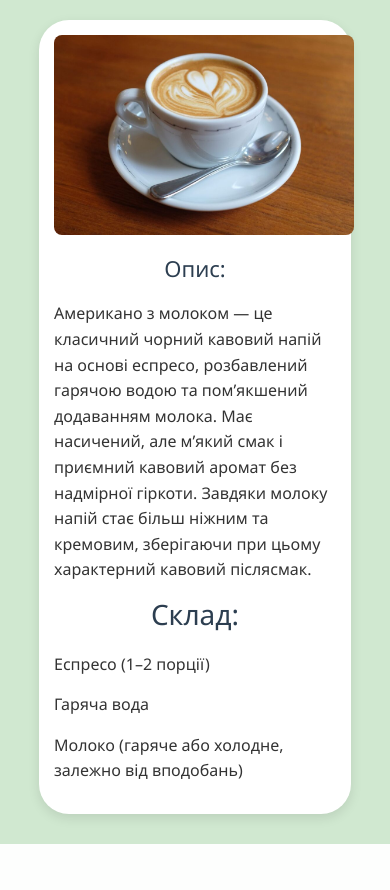
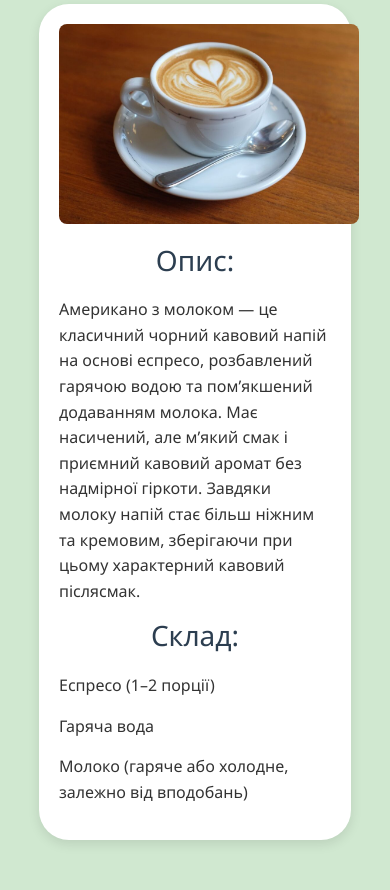
Before and after one commit to NazarStyranec3/menu_cafe, a Django app: page /category/3/product/1/ in a window 390 px wide. Before the commit the page ends 844 px from the top, so only its background shows below. Run offline with Django 5.2, Linux system fonts and the light colour scheme; data comes from the database, SQL or seed files in the repository.

Commit message:
Опис змін, наприклад: Додано підключення стилів і налаштування статики

```diff
--- a/main/static/main/main.css
+++ b/main/static/main/main.css
@@ -106,7 +106,7 @@
 
 .product-detail {
   max-width: 1000px;
-  width: 90%; /* або 100% */
+  width: 80%; /* або 100% */
   margin: 50px auto;
   padding: 20px;
   background-color: #fff;
@@ -117,21 +117,7 @@
   color: #333;
 }
 
-/* Додати адаптив */
-@media (max-width: 600px) {
-  .product-detail {
-    max-width: 100%;
-    width: 80%;
-    margin: 20px auto;
-    padding: 15px;
-  }
-  .product-detail h2, .product-detail h4 {
-    font-size: 22px;
-  }
-  .product-detail p {
-    font-size: 14px;
-  }
-}
+
 
 
 .product-detail h2, h4 {
```
